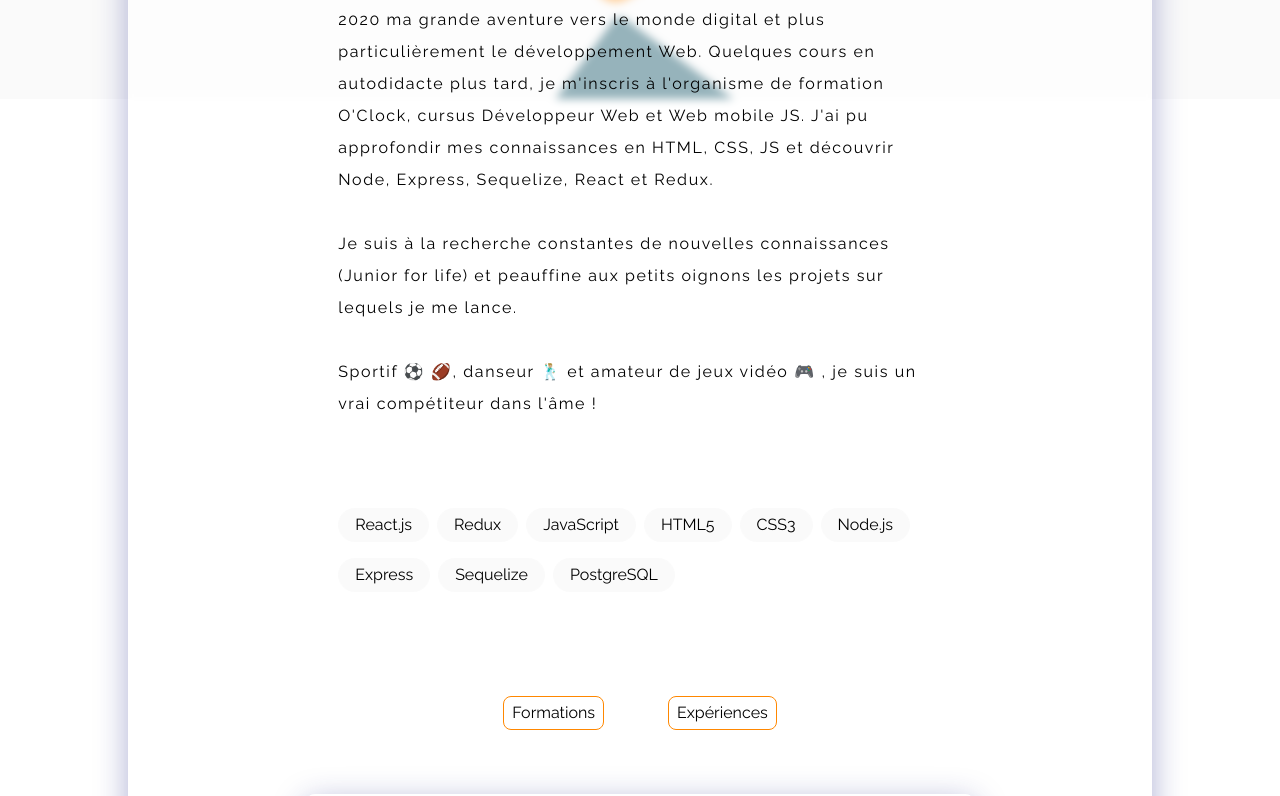
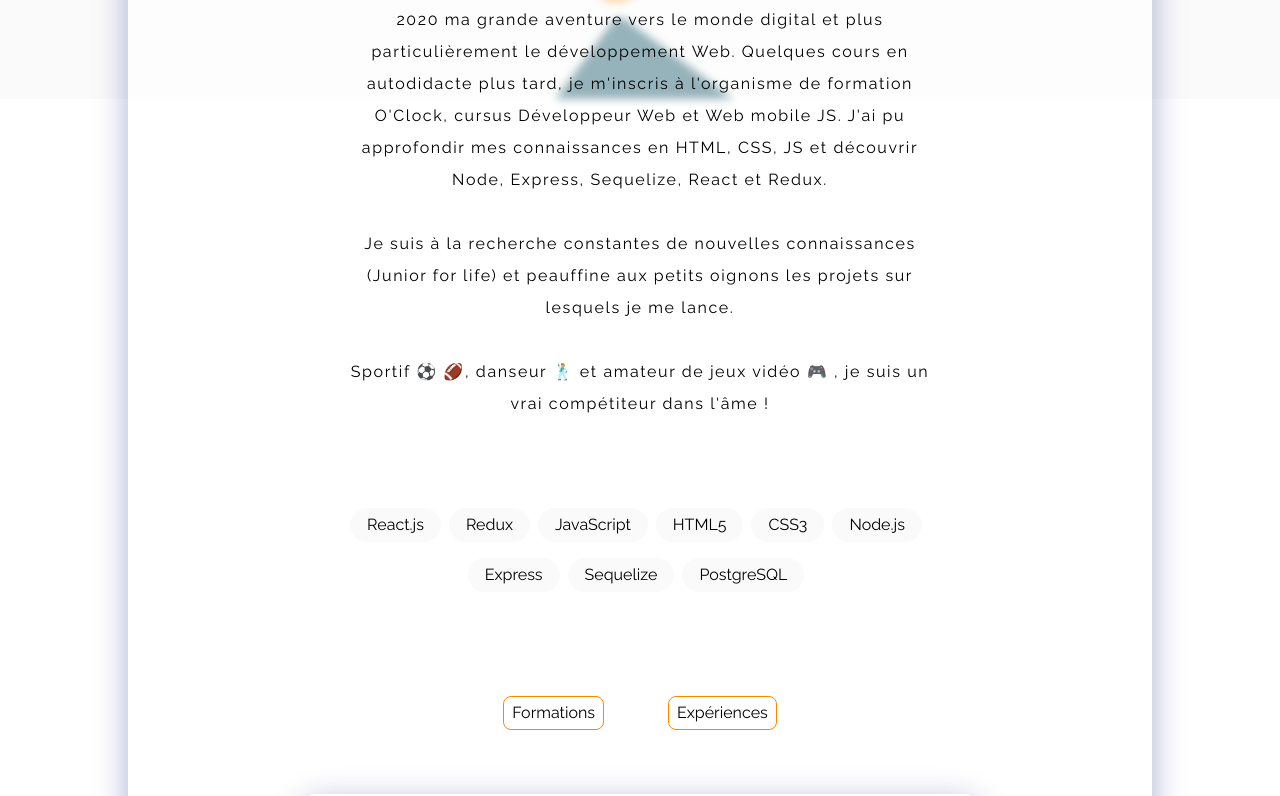
Before and after one commit to WilliamRdb/Portfolio, a React (Create React App) app: page /a-propos-de-moi in a window 1280 px wide. Shown: the part 701-1497 px from the top of the page. Built offline with nearby package versions, Linux system fonts and the light colour scheme.

Commit message:
Ajust CSS - About me page

```diff
--- a/src/components/AboutMe/index.js
+++ b/src/components/AboutMe/index.js
@@ -32,7 +32,7 @@ const AboutMe = () => {
               <br />
               Je suis à la recherche constantes de nouvelles connaissances
               (Junior for life) et peauffine aux petits oignons
-              les projets sur lequels je me lance.
+              les projets sur lesquels je me lance.
               <br />
               <br />
               Sportif ⚽️ 🏈, danseur 🕺🏼 et amateur de jeux vidéo 🎮 ,
--- a/src/components/AboutMe/style.scss
+++ b/src/components/AboutMe/style.scss
@@ -40,6 +40,7 @@
               margin-bottom: 5rem;
               letter-spacing: 0.1rem;
               line-height: 2rem;
+              text-align: center;
               &__span {
                   display: inline-block;
                   font-size: 2rem;
@@ -61,9 +62,10 @@
           }
           &__tags {
               display: flex;
+              justify-content: center;
               flex-wrap: wrap;
               &__item {
-                  cursor: pointer;
+
                   margin: .5rem .5rem .5rem 0;
                   padding: .5rem 1rem;
                   border-radius: 50px;
```
